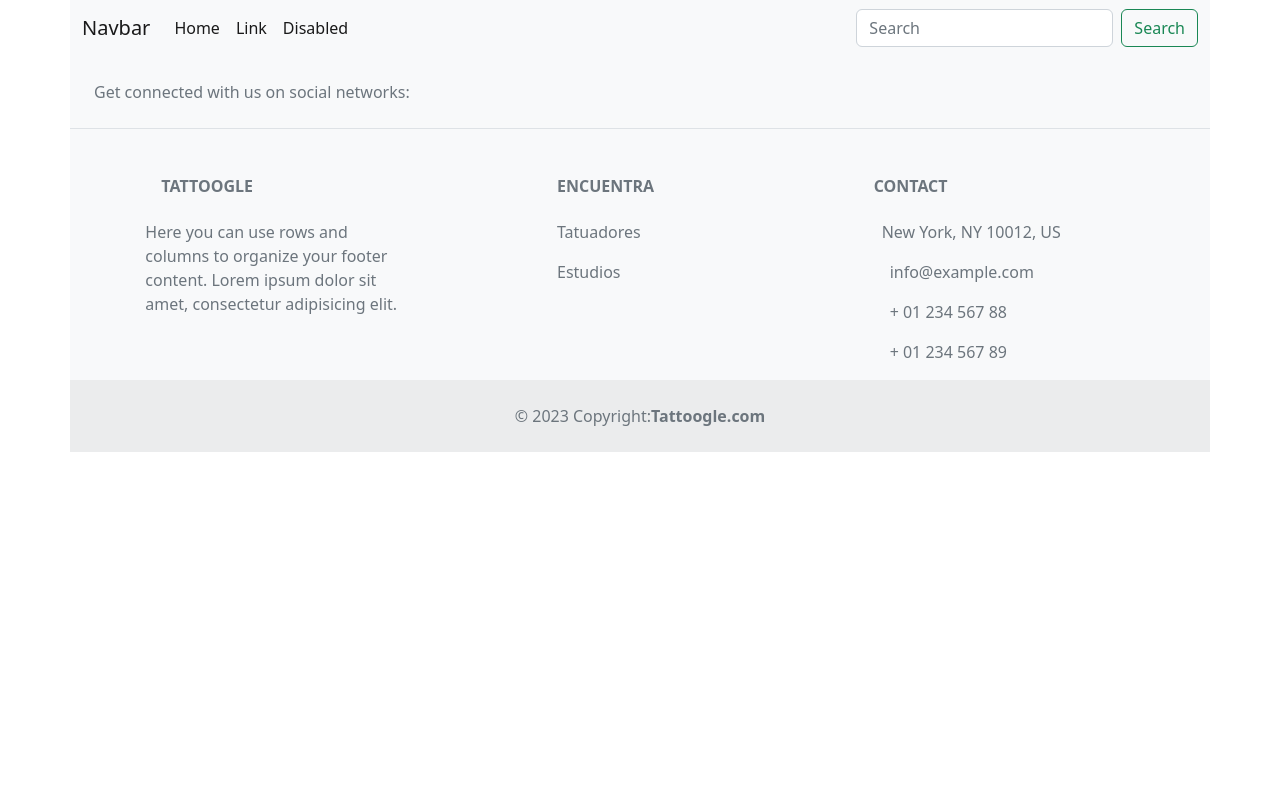
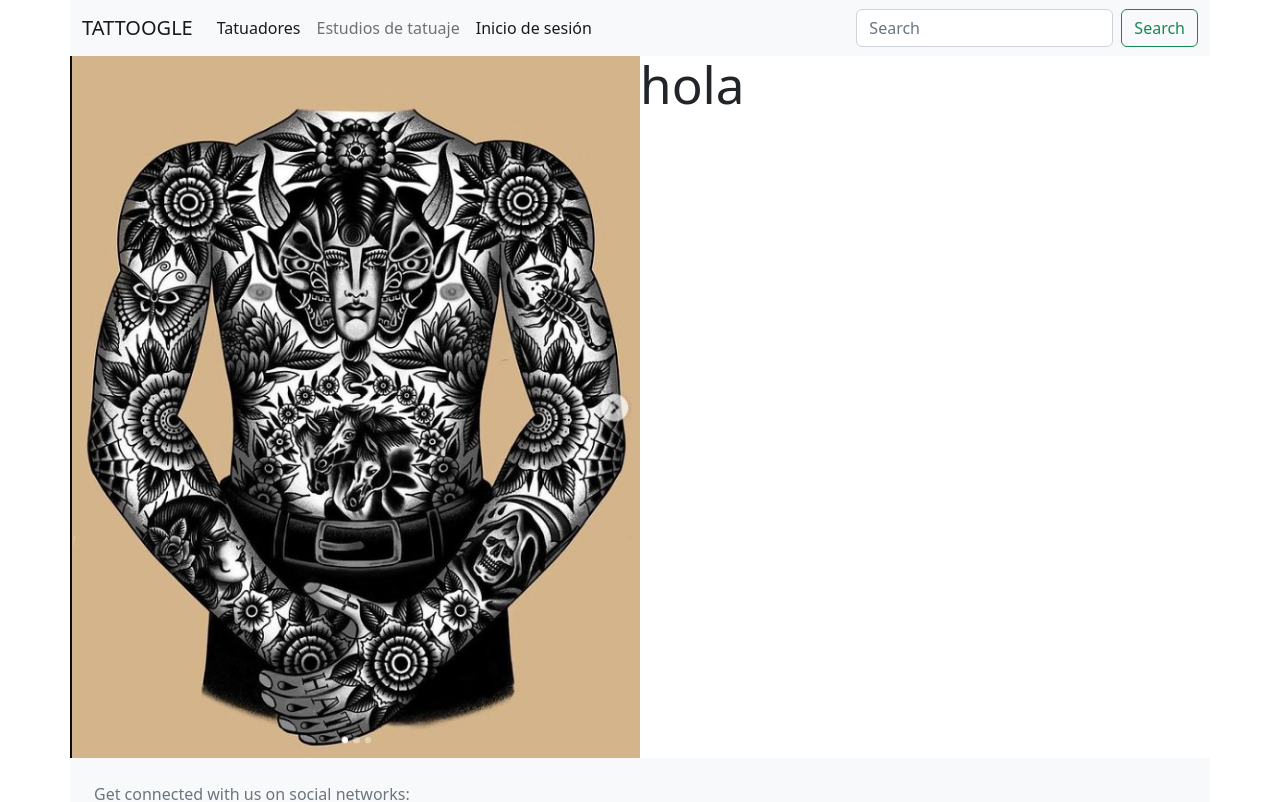
Before and after one commit to SaraSQ13/tattoogle-front, a React (Vite) app: page /tattoers in a window 1280 px wide. Shown: the top 802 px of the page. Built offline with nearby package versions, Linux system fonts and the light colour scheme.

Commit message:
feat:created home page & update Navbar component: section name changed

```diff
--- a/src/App.jsx
+++ b/src/App.jsx
@@ -4,6 +4,7 @@ import './App.scss'
 import { BrowserRouter, Routes } from 'react-router-dom'
 import { Header } from './components/Header/Header'
 import { Footer } from './components/Footer/Footer'
+import { Home } from './container/Home/Home'
 
 function App() {
   const [count, setCount] = useState(0)
@@ -12,6 +13,7 @@ function App() {
     <div className="App">
       <BrowserRouter>
       <Header/>
+      <Home/>
       <Routes>
 
       </Routes>
--- a/src/components/NavBar/NavBar.jsx
+++ b/src/components/NavBar/NavBar.jsx
@@ -6,10 +6,11 @@ export default function NavBar() {
   const navigate = useNavigate();
 
   return (
+    <div>
     <nav className="navbar navbar-expand-lg navbar-light bg-light">
       <div className="container-fluid">
-        <NavLink className="navbar-brand" href="#">
-          Navbar
+        <NavLink className="navbar-brand" to="/">
+          TATTOOGLE
         </NavLink>
         <button
           className="navbar-toggler"
@@ -25,23 +26,27 @@ export default function NavBar() {
         <div className="collapse navbar-collapse" id="navbarTogglerDemo02">
           <ul className="navbar-nav me-auto mb-2 mb-lg-0">
             <li className="nav-item">
-              <NavLink className="nav-link active" aria-current="page" href="#">
-                Home
+              <NavLink
+                className="nav-link active"
+                aria-current="page"
+                to="/tattoers"
+              >
+                Tatuadores
               </NavLink>
             </li>
             <li className="nav-item">
-              <NavLink className="nav-link" href="#">
-                Link
+              <NavLink className="nav-link" to="/studios">
+                Estudios de tatuaje
               </NavLink>
             </li>
             <li className="nav-item">
               <NavLink
-                className="nav-link disabled"
-                href="#"
+                className="nav-link active"
+                to="/login"
                 tabIndex="-1"
                 aria-disabled="true"
               >
-                Disabled
+                Inicio de sesión
               </NavLink>
             </li>
           </ul>
@@ -60,6 +65,6 @@ export default function NavBar() {
       </div>
     </nav>
 
-
+    </div>
   );
 }
--- /dev/null
+++ b/src/container/Home/Home.jsx
@@ -0,0 +1,12 @@
+import "./Home.scss";
+import React from "react";
+import background from "../../assets/fondo-torso.jpg";
+
+export function Home() {
+    return (
+        <div className="home">
+        <img className="torso" src={background} alt="tatoo-torso" />
+        <h1>hola</h1>
+      </div>
+    )
+}
--- /dev/null
+++ b/src/container/Home/Home.scss
@@ -0,0 +1,15 @@
+.home{
+    display: flex;
+    flex-wrap: wrap;
+}
+
+.torso{
+    width: 100%;
+}
+
+@media (min-width: 768px) { /* A partir de 768px de ancho de pantalla */
+    .torso {
+      height: 50%;
+      width: 50%; /* Mitad de ancho en ordenador */
+    }
+  }
```
Also changed, not shown: src/assets/fondo-torso.jpg (added).
